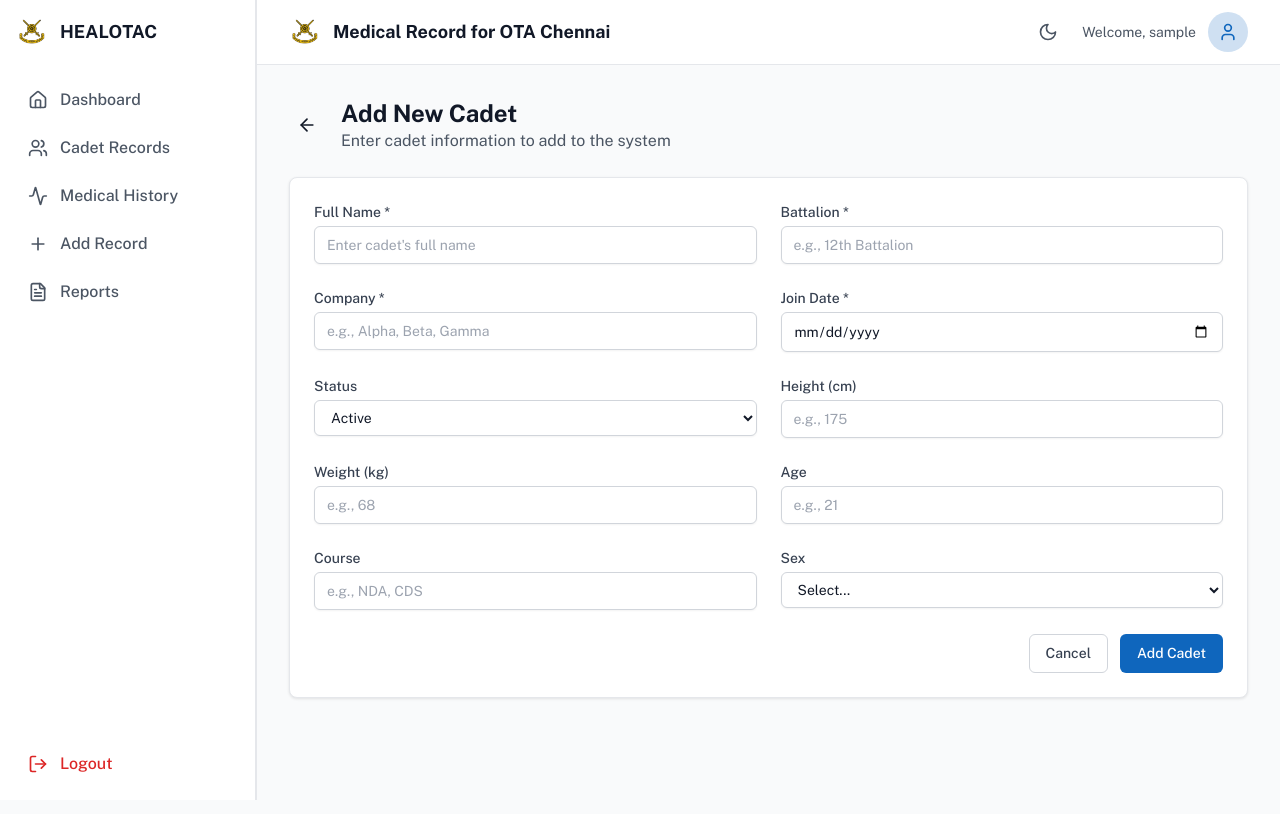
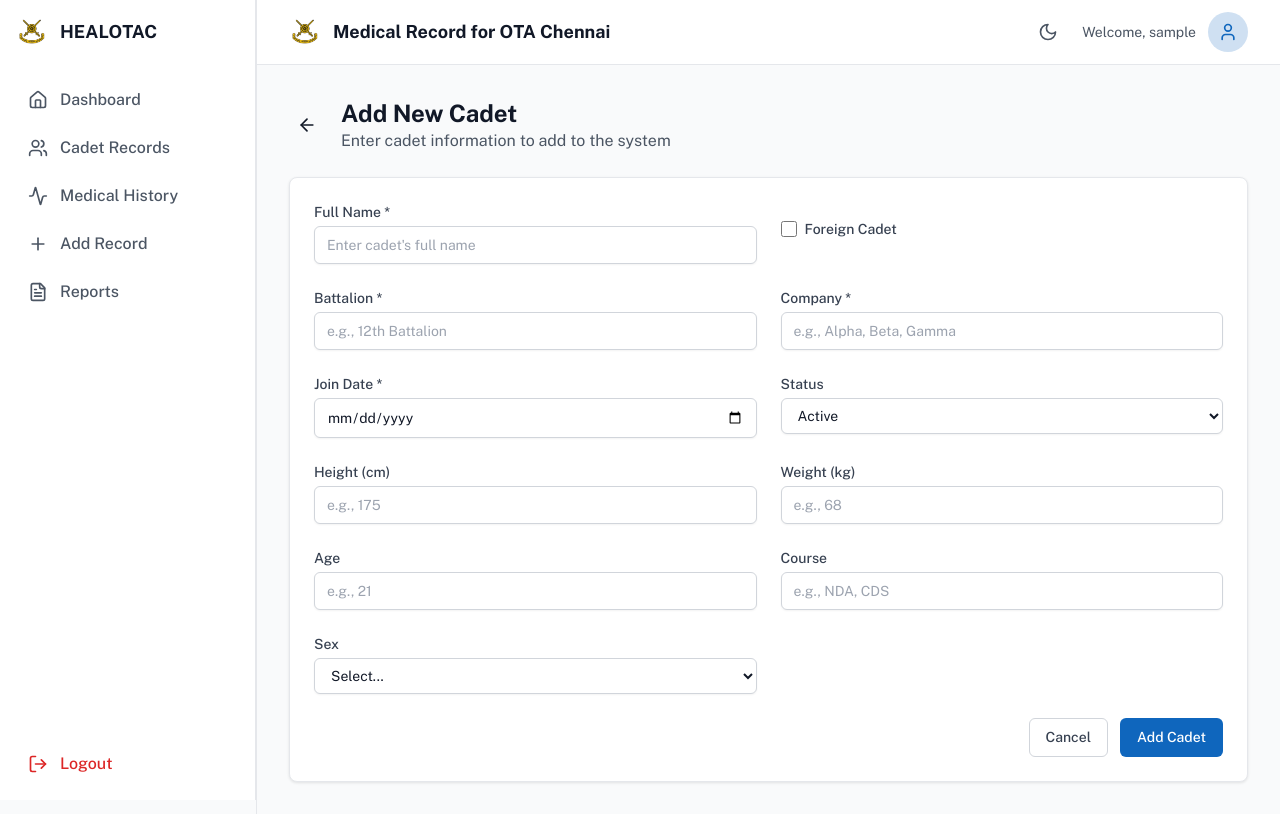
Before and after one commit to ankushjha-aj/HEALOTAC, a Next.js app: page /cadets/new in a window 1280 px wide. Built offline with nearby package versions, Linux system fonts and the light colour scheme; sample sign-in values are in the browser's storage.

Commit message:
Foreign Candidate info check

```diff
--- a/src/app/api/cadets/[id]/route.ts
+++ b/src/app/api/cadets/[id]/route.ts
@@ -62,7 +62,7 @@ export async function PUT(
   { params }: { params: { id: string } }
 ) {
   try {
-    const { name, battalion, company, joinDate, academyNumber, height, weight, age, course, sex, relegated, ppt, ipet, bpet, swm } = await request.json()
+    const { name, battalion, company, joinDate, academyNumber, height, weight, age, course, sex, relegated, ppt, ipet, bpet, swm, isForeign, country } = await request.json()
 
     const [updatedCadet] = await db
       .update(cadets)
@@ -78,6 +78,8 @@ export async function PUT(
         course,
         sex,
         relegated,
+        isForeign: isForeign !== undefined ? !!isForeign : undefined,
+        country,
         ppt,
         ipet,
         bpet,
@@ -197,6 +199,12 @@ export async function PATCH(
     if ('swm' in updates) {
       updateData.swm = updates.swm || null
     }
+    if ('isForeign' in updates) {
+      updateData.isForeign = updates.isForeign !== undefined ? !!updates.isForeign : false
+    }
+    if ('country' in updates) {
+      updateData.country = updates.country || null
+    }
 
     if (Object.keys(updateData).length === 0) {
       return NextResponse.json(
--- a/src/app/api/cadets/route.ts
+++ b/src/app/api/cadets/route.ts
@@ -47,11 +47,12 @@ export async function POST(request: NextRequest) {
       // Menstrual & Medical History (Female only)
       menstrualFrequency, menstrualDays, lastMenstrualDate, menstrualAids,
       sexuallyActive, maritalStatus, pregnancyHistory, contraceptiveHistory,
-      surgeryHistory, medicalCondition, hemoglobinLevel
+      surgeryHistory, medicalCondition, hemoglobinLevel,
+      isForeign, country
     } = await request.json()
 
     console.log('📥 RECEIVED CADET DATA:', {
-      name, battalion, company, joinDate, sex, menstrualFrequency, menstrualDays, menstrualAids
+      name, battalion, company, joinDate, sex, menstrualFrequency, menstrualDays, menstrualAids, isForeign, country
     })
 
     // Validate required fields
@@ -74,6 +75,8 @@ export async function POST(request: NextRequest) {
       age: age ? age.toString() : null,
       course: course ? course.toString() : null,
       sex: sex || null,
+      isForeign: !!isForeign,
+      country: country || null,
       nokContact: nokContact ? nokContact.toString() : null,
       relegated: relegated || 'N',
       // Health Parameters
--- a/src/app/api/medical-records/route.ts
+++ b/src/app/api/medical-records/route.ts
@@ -23,6 +23,7 @@ export async function GET(request: NextRequest) {
         company: cadets.company,
         battalion: cadets.battalion,
         bloodGroup: cadets.bloodGroup,
+        isForeign: cadets.isForeign,
         // Medical record details
         dateOfReporting: medicalRecords.dateOfReporting,
         medicalProblem: medicalRecords.medicalProblem,
--- a/src/app/cadets/[id]/edit/page.tsx
+++ b/src/app/cadets/[id]/edit/page.tsx
@@ -38,6 +38,8 @@ interface CadetData {
   ipet?: string
   bpet?: string
   swm?: string
+  isForeign?: boolean
+  country?: string
 }
 
 export default function EditCadetPage({
@@ -105,6 +107,8 @@ export default function EditCadetPage({
     ipet: '',
     bpet: '',
     swm: '',
+    isForeign: false,
+    country: '',
   })
 
   const fetchCadetAndFilters = useCallback(async () => {
@@ -188,6 +192,8 @@ export default function EditCadetPage({
         ipet: cadetData.ipet || '',
         bpet: cadetData.bpet || '',
         swm: cadetData.swm || '',
+        isForeign: !!cadetData.isForeign,
+        country: cadetData.country || '',
       })
     } catch (err) {
       console.error('Error fetching data:', err)
@@ -274,6 +280,8 @@ export default function EditCadetPage({
         ipet: formData.ipet || undefined,
         bpet: formData.bpet || undefined,
         swm: formData.swm || undefined,
+        isForeign: formData.isForeign,
+        country: formData.isForeign ? formData.country : null,
       }
 
       const response = await fetch(`/api/cadets/${cadetId}`, {
@@ -379,6 +387,22 @@ export default function EditCadetPage({
                     placeholder="Enter full name"
                     required
                   />
+                </div>
+
+                {/* Foreign Candidate */}
+                <div className="flex items-end pb-2">
+                  <label className="flex items-center space-x-2 cursor-pointer">
+                    <input
+                      type="checkbox"
+                      name="isForeign"
+                      checked={formData.isForeign}
+                      onChange={handleInputChange}
+                      className="h-4 w-4 text-blue-600 focus:ring-blue-500 border-gray-300 rounded"
+                    />
+                    <span className="text-sm font-medium text-gray-700 dark:text-gray-300">
+                      Foreign Candidate
+                    </span>
+                  </label>
                 </div>
 
                 <div>
--- a/src/app/cadets/[id]/page.tsx
+++ b/src/app/cadets/[id]/page.tsx
@@ -27,6 +27,7 @@ interface CadetInfo {
   sex?: string
   nokContact?: string
   relegated?: string
+  isForeign?: boolean
   createdAt: string
   updatedAt: string
   // Health Parameters
@@ -652,6 +653,12 @@ export default function CadetDetailsPage({
                           <span className="text-red-600 dark:text-red-400 font-bold">R</span>
                           <span className="w-3 h-3 bg-red-500 rounded-full"></span>
                         </>
+
+                      )}
+                      {cadetInfo.isForeign && (
+                        <>
+                          <span className="text-blue-600 dark:text-blue-400 font-bold">F</span>
+                        </>
                       )}
                     </h1>
                     <Link
@@ -794,6 +801,8 @@ export default function CadetDetailsPage({
                       )}
 
                       {/* Edit Button removed - now next to name */}
+
+
                     </div>
                   </div>
                 )}
@@ -811,10 +820,11 @@ export default function CadetDetailsPage({
               {showMoreCadetInfo ? 'Hide complete info' : 'Show complete info'}
             </button>
           </div>
-        </div>
+
 
           {/* Expanded Cadet Information */}
-        {showMoreCadetInfo && (
+          {
+            showMoreCadetInfo && (
               <div className="card p-6 animate-in slide-in-from-top-2 duration-300">
                 <div className="flex items-center justify-between mb-4">
                   <h3 className="text-lg font-semibold text-gray-900 dark:text-white">Complete Cadet Information</h3>
@@ -827,6 +837,8 @@ export default function CadetDetailsPage({
                     </button>
                   )}
                 </div>
+
+
 
                 {/* Health Parameters Section */}
                 {(cadetInfo.bloodGroup || cadetInfo.bmi || cadetInfo.bodyFat || cadetInfo.calcanealBoneDensity ||
@@ -1160,7 +1172,9 @@ export default function CadetDetailsPage({
                 </div>
 
               </div>
-        )}
+            )
+          }
+        </div>
 
         {/* Medical History Section */}
         <div className="card">
@@ -1252,10 +1266,11 @@ export default function CadetDetailsPage({
             )}
           </div>
         </div>
-      </div>
+      </div >
 
       {/* Menstrual Health Modal */}
-      {showMenstrualModal && cadetInfo && (
+      {
+        showMenstrualModal && cadetInfo && (
           <div className="fixed inset-0 bg-black bg-opacity-50 flex items-center justify-center z-[60] p-4" onClick={() => setShowMenstrualModal(false)}>
             <div className="bg-white dark:bg-gray-800 rounded-lg shadow-xl max-w-4xl w-full max-h-[90vh] overflow-y-auto mx-4" onClick={(e) => e.stopPropagation()}>
               <div className="p-4">
@@ -1389,7 +1404,8 @@ export default function CadetDetailsPage({
               </div>
             </div>
           </div>
-      )}
-    </DashboardLayout>
         )
       }
+    </DashboardLayout >
+  )
+}
--- a/src/app/cadets/new/page.tsx
+++ b/src/app/cadets/new/page.tsx
@@ -21,14 +21,18 @@ export default function NewCadetPage() {
     age: '',
     course: '',
     sex: '',
+    isForeign: false,
+    country: '',
   })
   const [error, setError] = useState<string | null>(null)
 
   const handleChange = (e: React.ChangeEvent<HTMLInputElement | HTMLSelectElement>) => {
-    const { name, value } = e.target
+    const { name, value, type } = e.target
+    const checked = (e.target as HTMLInputElement).checked
+
     setFormData(prev => ({
       ...prev,
-      [name]: value
+      [name]: type === 'checkbox' ? checked : value
     }))
   }
 
@@ -105,6 +109,21 @@ export default function NewCadetPage() {
                   className="input-field"
                   placeholder="Enter cadet's full name"
                 />
+              </div>
+
+              {/* Foreign Candidate */}
+              <div className="flex items-center pb-2">
+                <label className="flex items-center cursor-pointer">
+                  <input
+                    id="isForeign"
+                    className="mr-2 h-4 w-4 text-blue-600 focus:ring-blue-500 border-gray-300 rounded"
+                    type="checkbox"
+                    name="isForeign"
+                    checked={formData.isForeign}
+                    onChange={handleChange}
+                  />
+                  <span className="text-sm font-medium text-gray-700 dark:text-gray-300">Foreign Cadet</span>
+                </label>
               </div>
 
               {/* Battalion */}
--- a/src/app/cadets/page.tsx
+++ b/src/app/cadets/page.tsx
@@ -33,6 +33,7 @@ interface Cadet {
   relegated?: string
   course?: string
   bloodGroup?: string
+  isForeign: boolean
 }
 
 // Interface for Filters
@@ -565,6 +566,11 @@ export default function CadetsPage() {
                               <span className="w-2 h-2 bg-red-500 rounded-full"></span>
                             </>
                           )}
+                          {cadet.isForeign && (
+                            <span className="inline-flex items-center justify-center w-5 h-5 text-xs font-bold text-blue-600 bg-blue-100 rounded-full dark:text-blue-400 dark:bg-blue-900/30" title="Foreign Cadet">
+                              F
+                            </span>
+                          )}
                         </div>
                       </div>
                     </td>
--- a/src/app/medical-history/page.tsx
+++ b/src/app/medical-history/page.tsx
@@ -26,6 +26,7 @@ interface MedicalRecord {
   monitoringCase: boolean
   admittedInMH?: string // New field for admission in MH/BH/CH
   bloodGroup?: string
+  isForeign: boolean
 }
 
 export default function MedicalHistoryPage() {
@@ -655,12 +656,19 @@ export default function MedicalHistoryPage() {
                             </span>
                           </div>
                           <div className="ml-3">
+                            <div className="flex items-center gap-2">
                               <Link
                                 href={`/cadets/${record.cadetId}`}
                                 className="text-sm font-medium text-gray-900 dark:text-white hover:text-primary transition-colors"
                               >
                                 {record.name}
                               </Link>
+                              {record.isForeign && (
+                                <span className="inline-flex items-center justify-center w-5 h-5 text-xs font-bold text-blue-600 bg-blue-100 rounded-full dark:text-blue-400 dark:bg-blue-900/30" title="Foreign Cadet">
+                                  F
+                                </span>
+                              )}
+                            </div>
                             {record.contactNo && (
                               <p className="text-xs text-gray-500 dark:text-gray-400">
                                 {record.contactNo}
```
Lines whose indentation alone changed are shown as unchanged.
